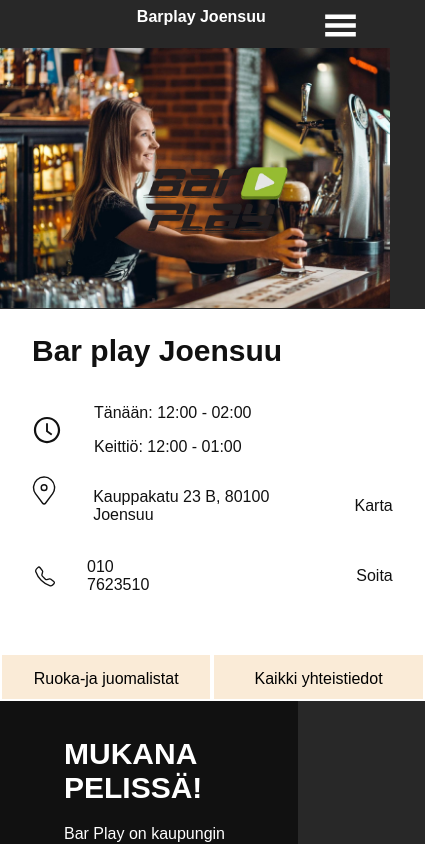
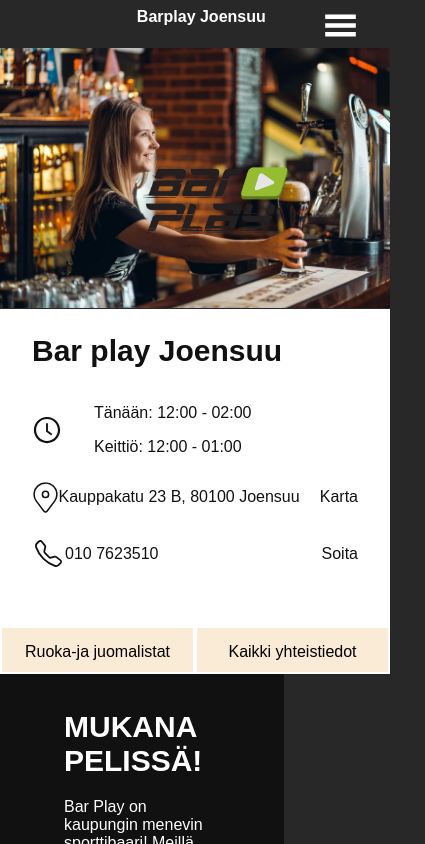
Before and after one commit to MarkusAP98/barplay02, a React (Create React App) app: page / in a window 390 px wide. Shown: the top 844 px of the page, 425 px wide, since content can reach past the window. Built offline with nearby package versions, Linux system fonts and the light colour scheme.

Commit message:
Revert "corrected some info so its more responsive friendl"
This reverts commit 0642cfb6610b9569281cb7e82188bf4b76cbcc13.

```diff
--- a/src/components/Info/Info.css
+++ b/src/components/Info/Info.css
@@ -72,16 +72,8 @@
 
 .barplay__schedule-location {
   display: flex;
-}
-
-.barplay__schedule-location-text {
-  display: flex;
+  justify-content: space-between;
   align-items: center;
-  justify-content: space-between;
-}
-
-.barplay__schedule-location p {
-  margin-left: 2rem;
 }
 
 .barplay__schedule-icon-location {
@@ -92,26 +84,23 @@
 .barplay__schedule-location a {
   color: #111111;
   text-decoration: none;
-  margin-left: 3rem;
+}
+
+.barplay__schedule-location p {
+  margin-left: -1.6rem;
 }
 
 /* ----- Phone ------ */
 
 .barplay__schedule-phone {
   display: flex;
+  justify-content: space-between;
   align-items: center;
-
-}
-
-#soita {
-  margin-left: 12.5rem;
 }
 
 .barplay__schedule-phone a {
   color: #111111;
   text-decoration: none;
-  margin-left: 2rem;
-
 }
 
 .barplay__schedule-icon-phone {
@@ -119,6 +108,9 @@
   margin-left: 3px;
 }
 
+#soita {
+  margin-left: 10rem;
+}
 
 /* -------Ruoka listat----- */
 
@@ -152,8 +144,4 @@
         width: 100%;
         box-sizing: border-box;
       }
-
-      .barplay__schedule-location p {
-
-      }
 }
--- a/src/components/Info/Info.js
+++ b/src/components/Info/Info.js
@@ -62,10 +62,8 @@
             {/* ----------location-------- */}
             <div className="barplay__schedule-location">
               <CiLocationOn className="barplay__schedule-icon-location" />
-              <div className="barplay__schedule-location-text">
-                <p>Kauppakatu 23 B, 80100 Joensuu</p>
-                <a href="#">Karta</a>
-              </div>
+              <p>Kauppakatu 23 B, 80100 Joensuu</p>
+              <a href="#">Karta</a>
             </div>
             <br></br>
             {/* -------phone-------- */}
```
